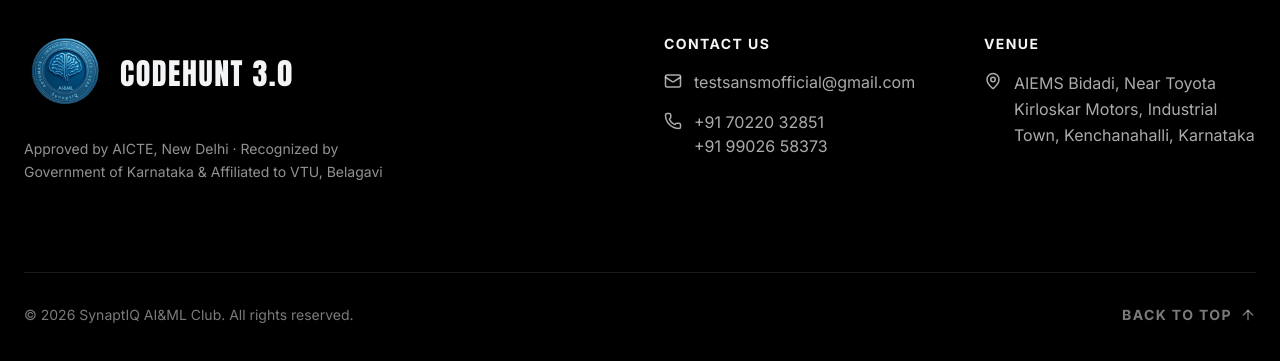
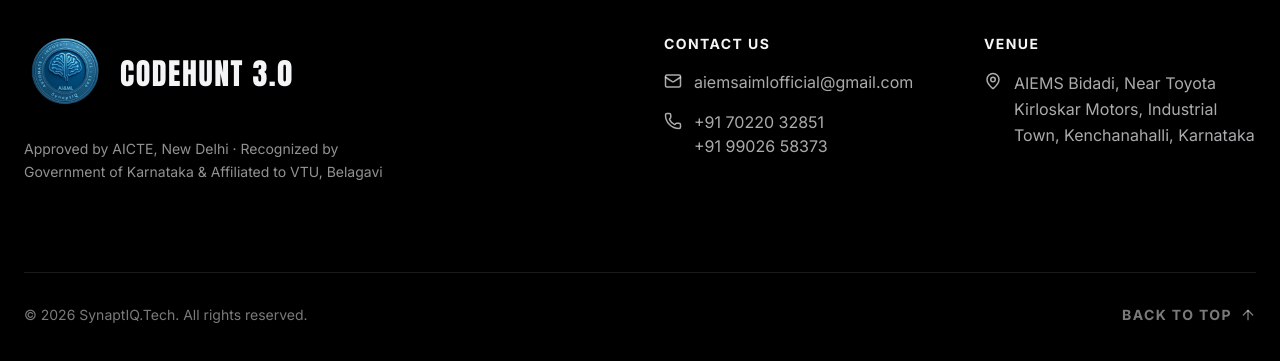
Before and after one commit to Gagan-00007/code, a Next.js app: page / in a window 1280 px wide. Shown: the part 5840-6201 px from the top of the page. Built offline with nearby package versions, Linux system fonts and the light colour scheme.

Commit message:
Update footer contact email and copyright text

```diff
--- a/src/components/Footer.tsx
+++ b/src/components/Footer.tsx
@@ -23,9 +23,9 @@
             <h4 className="font-bold text-off-white mb-4 uppercase tracking-widest text-sm">Contact Us</h4>
             <ul className="space-y-4">
               <li>
-                <a href="mailto:testsansmofficial@gmail.com" className="flex items-start gap-3 text-foreground/70 hover:text-accent-gold transition-colors">
+                <a href="mailto:aiemsaimlofficial@gmail.com" className="flex items-start gap-3 text-foreground/70 hover:text-accent-gold transition-colors">
                   <Mail size={18} className="shrink-0 mt-0.5" />
-                  <span>testsansmofficial@gmail.com</span>
+                  <span>aiemsaimlofficial@gmail.com</span>
                 </a>
               </li>
               <li>
@@ -52,7 +52,7 @@
         </div>
 
         <div className="flex flex-col md:flex-row items-center justify-between pt-8 border-t border-white/10 text-sm text-foreground/50">
-          <p>&copy; {new Date().getFullYear()} SynaptIQ AI&ML Club. All rights reserved.</p>
+          <p>&copy; {new Date().getFullYear()} SynaptIQ.Tech. All rights reserved.</p>
           <a
             href="#"
             className="flex items-center gap-2 mt-4 md:mt-0 hover:text-off-white transition-colors uppercase tracking-widest font-bold"
```
